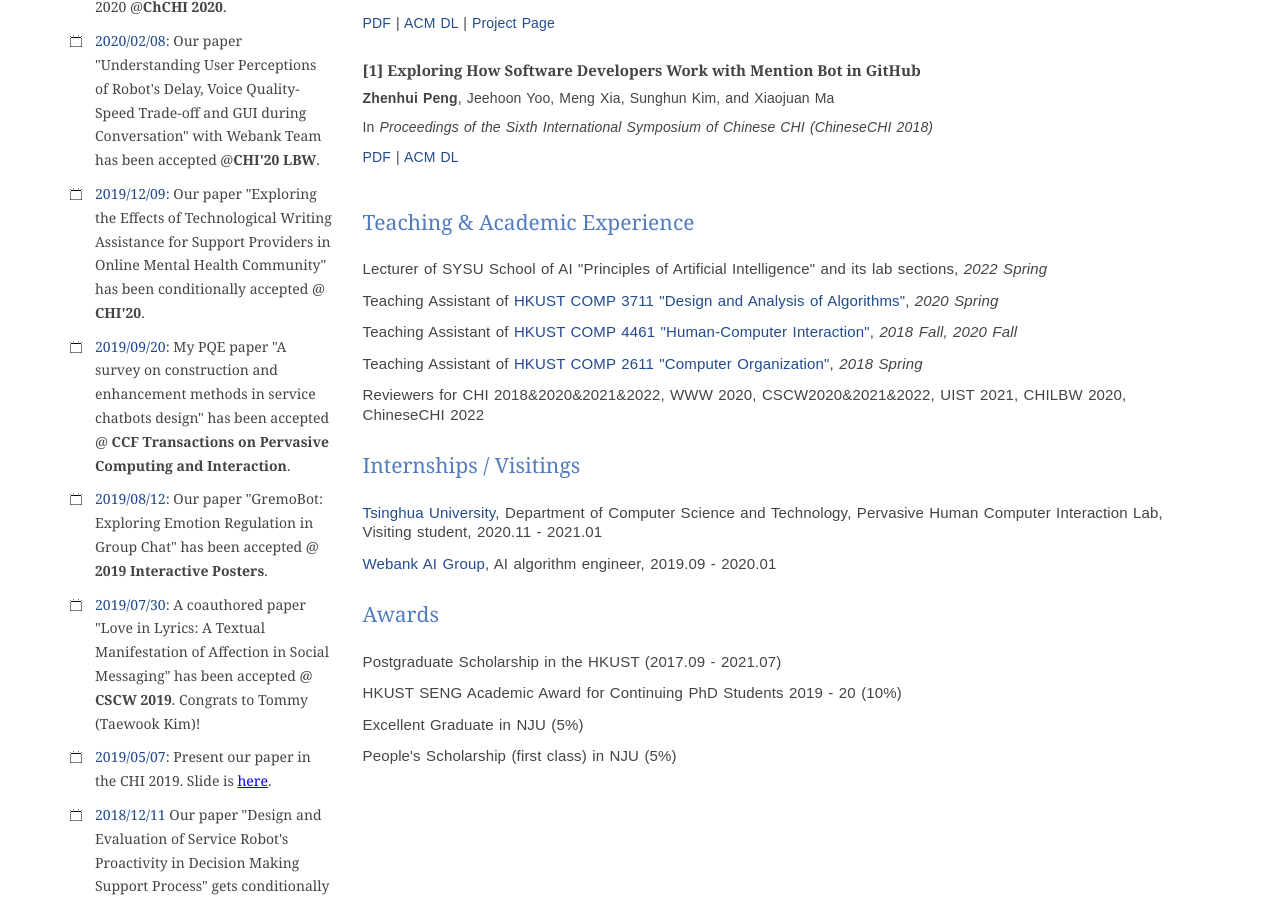
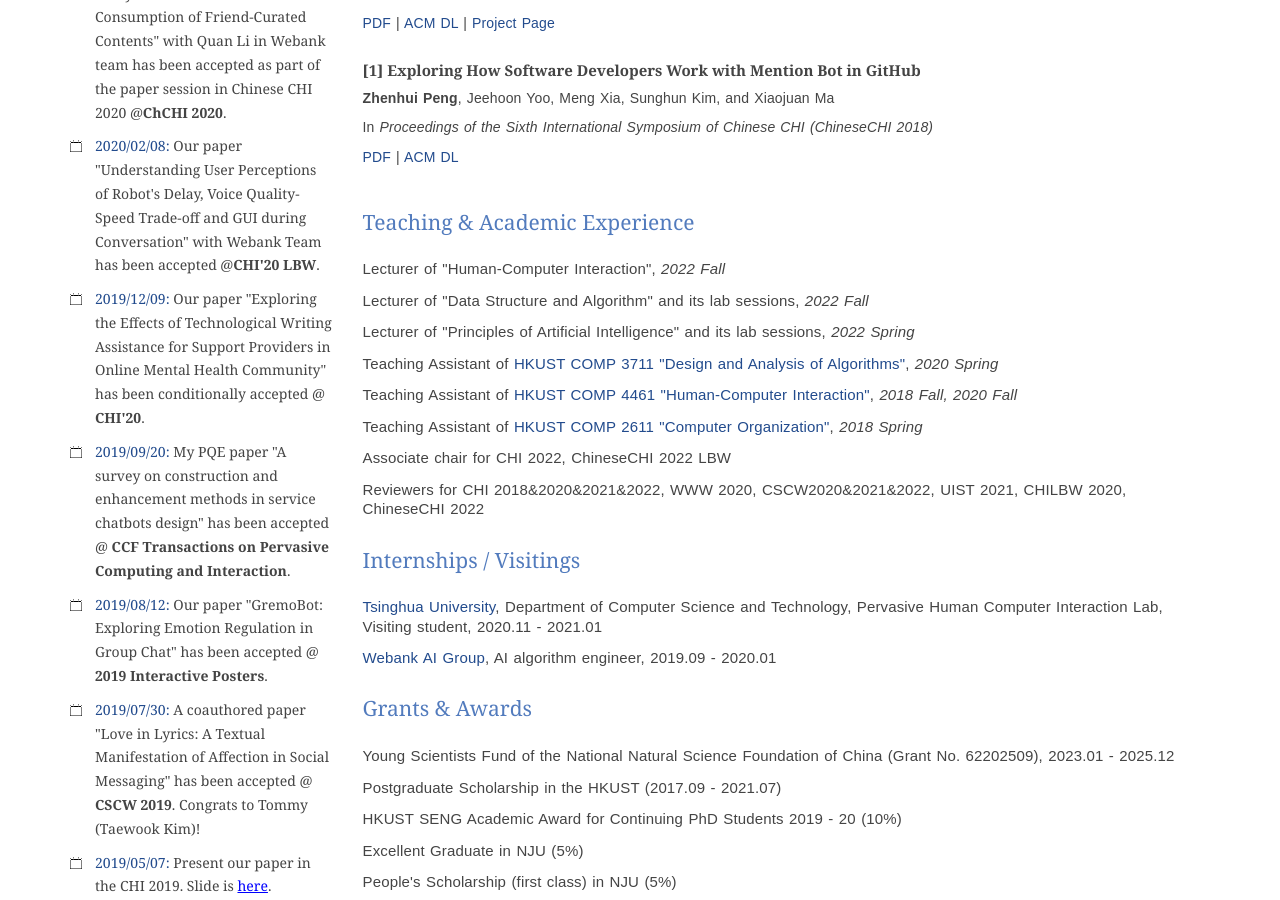
Before and after one commit to PenguinZhou/PenguinZhou.github.io, a Jekyll site: the page index.html, which Jekyll copies as it is, in a window 1280 px wide and 900 px high, scrolled down 3444 px. Built offline with Jekyll 4.4.1, drawn with Linux system fonts in a browser that asks for light colours; some of the changed text lies outside the part shown.

Commit message:
Update index.html

```diff
--- a/index.html
+++ b/index.html
@@ -72,6 +72,9 @@
                 <div class="widget widget-archives news">
                     <h3 class="widget-title">News</h3>
                     <ul>
+			<li>
+                            <a>2022/09/10:</a> Get a grant @Young Scientists Fund of the National Natural Science Foundation of China.
+                        </li>
                         <li>
                             <a>2022/07/21:</a> Our paper "CReBot: Exploring Interactive Question Prompts for Critical Paper Reading" is accepted by @<strong>IJHCS 2022</strong>. Thanks to Yuzhi Liu, Hanqi Zhou, Zuyu Xu, and Prof. Xiaojuan Ma.
                         </li>
@@ -468,11 +471,14 @@
 
                 <h3 class="widget-title">Teaching & Academic Experience</h3>
                 <div class="education">
-                    <p>Lecturer of SYSU School of AI "Principles of Artificial Intelligence" and its lab sections, <i>2022 Spring</i></p>
+		    <p>Lecturer of "Human-Computer Interaction", <i>2022 Fall</i></p>
+		    <p>Lecturer of "Data Structure and Algorithm" and its lab sessions, <i>2022 Fall</i></p>
+                    <p>Lecturer of "Principles of Artificial Intelligence" and its lab sessions, <i>2022 Spring</i></p>
                     <p>Teaching Assistant of <a href="https://canvas.ust.hk/courses/29915">HKUST COMP 3711 "Design and Analysis of Algorithms"</a>, <i>2020 Spring</i></p>
                     <p>Teaching Assistant of <a href="https://www.cse.ust.hk/~mxj/page/COMP4461-201809.html">HKUST COMP 4461 "Human-Computer Interaction"</a>, <i>2018 Fall, 2020 Fall</i></p>
                     <p>Teaching Assistant of <a href="https://course.cse.ust.hk/comp2611/">HKUST COMP 2611 "Computer Organization"</a>, <i>2018 Spring</i></p>
-                    <p>Reviewers for CHI 2018&2020&2021&2022, WWW 2020, CSCW2020&2021&2022, UIST 2021, CHILBW 2020, ChineseCHI 2022</p>
+                    <p>Associate chair for CHI 2022, ChineseCHI 2022 LBW</p>
+		    <p>Reviewers for CHI 2018&2020&2021&2022, WWW 2020, CSCW2020&2021&2022, UIST 2021, CHILBW 2020, ChineseCHI 2022</p>
                 </div>
 
 
@@ -482,8 +488,9 @@
                     <p><a href="https://www.webank.com/#/wetech/ai">Webank AI Group</a>, AI algorithm engineer, 2019.09 - 2020.01</p>
                 </div>
 
-                <h3 class="widget-title">Awards</h3>
+                <h3 class="widget-title">Grants & Awards</h3>
                 <div class="education">
+		    <p>Young Scientists Fund of the National Natural Science Foundation of China (Grant No. 62202509), 2023.01 - 2025.12</p>
                     <p>Postgraduate Scholarship in the HKUST (2017.09 - 2021.07)</p>
                     <p>HKUST SENG Academic Award for Continuing PhD Students 2019 - 20 (10%)</p>
                     <p>Excellent Graduate in NJU (5%)</p>
```
